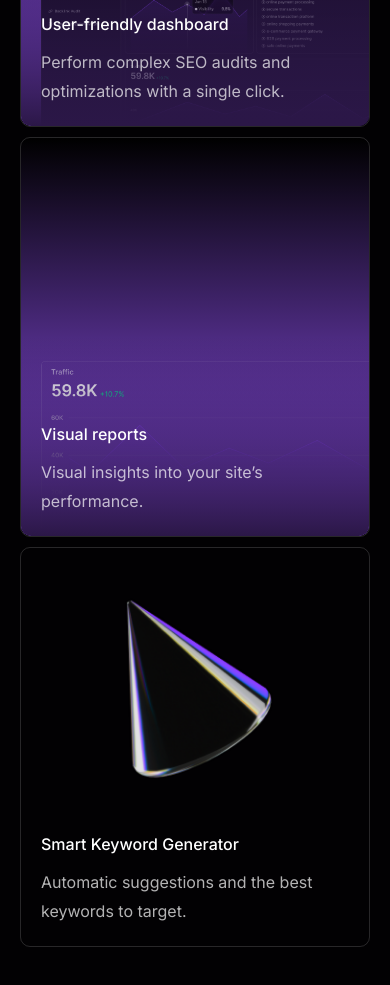
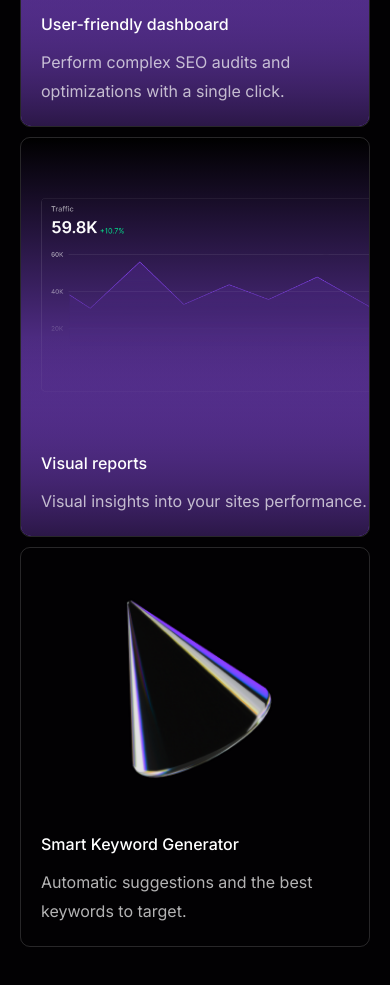
Before and after one commit to Omondi-mutuma/Rank.Ai, a Next.js app: page / in a window 390 px wide. Shown: the part 2720-3705 px from the top of the page. Built offline with nearby package versions, Linux system fonts and the light colour scheme.

Commit message:
Fix grid layout in feature section

```diff
--- a/app/components/Integrations.tsx
+++ b/app/components/Integrations.tsx
@@ -4,7 +4,7 @@ import React from "react";
 const Integrations: React.FC = () => {
   return (
     <section className="flex flex-col gap-[40px] py-[76px] px-[50px] w-full bg-gradient-to-br from-[#190D2E] to-[#020103] rounded-[10px]">
-      <h3 className="font-medium text-[26px] md:text-[56px] md:leading-[65px] leading-[85px] max-w-[360px]">
+      <h3 className="font-medium text-[26px] md:text-[56px] md:leading-[65px] leading-[28px] max-w-[360px]">
         Elevate your SEO efforts.
       </h3>
       <div className="flex flex-col gap-[40px]  md:flex-row md:justify-between md:flex-wrap">
--- a/app/components/ui/BentoItem.tsx
+++ b/app/components/ui/BentoItem.tsx
@@ -1,25 +1,14 @@
+import { features } from "@/constants";
 import Image from "next/image";
 import React from "react";
 
-interface Feature {
-  id: string; // Assuming each feature has a unique ID
-  title: string;
-  subtitle: string;
-  image: string;
-  imgWidth: number;
-  imgHeight: number;
-  hasBackground: boolean;
-  className?: string;
-  position?: string;
-}
-
-const BentoItem: React.FC<{ features: Feature[] }> = ({ features }) => {
+const BentoItem: React.FC = () => {
   return (
     <>
       {features.map((feature) => (
         <div
           key={feature.id}
-          className={`relative col-span- border border-white/15 rounded-[10px] min-h-[400px] p-[20px] ${feature.className} overflow-hidden transition-transform duration-300 `}
+          className={`relative border border-white/15 rounded-[10px] min-h-[400px] p-[20px] ${feature.colSpan}`}
           role="article" // Semantic role for accessibility
         >
           {feature.hasBackground && (
@@ -36,7 +25,7 @@ const BentoItem: React.FC<{ features: Feature[] }> = ({ features }) => {
               height={feature.imgHeight}
               className={`${
                 feature.hasBackground &&
-                "absolute bottom-0 -right-[20px] md:top-[20px] md:left-[20px]"
+                "absolute top-10 -right-[20px] md:top-[20px] md:left-[20px]"
               }`}
               loading="lazy" // Lazy loading for performance
             />
--- a/constants/index.ts
+++ b/constants/index.ts
@@ -30,7 +30,7 @@ interface FeaturesList {
   imgWidth: number;
   imgHeight: number;
   hasBackground: boolean;
-  className?: string;
+  colSpan?: string;
   position?: string;
 }
 
@@ -99,7 +99,7 @@ export const features: FeaturesList[] = [
     title: "SEO goal setting",
     subtitle: "Helps you set and achieve SEO goals with guided assistance.",
     hasBackground: false,
-    className: "col-span-1",
+    colSpan: "col-span-1 sm:col-span-1",
     imgHeight: 206,
     imgWidth: 276,
     position: "flex justify-center items-center",
@@ -111,7 +111,7 @@ export const features: FeaturesList[] = [
     subtitle:
       "Perform complex SEO audits and optimizations with a single click.",
     hasBackground: true,
-    className: "col-span-2",
+    colSpan: "col-span-2",
 
     imgHeight: 652,
     imgWidth: 1098,
@@ -121,9 +121,9 @@ export const features: FeaturesList[] = [
   {
     image: "/app-wide-3x1.png",
     title: "Visual reports",
-    subtitle: "Visual insights into your site’s performance.",
+    subtitle: "Visual insights into your sites performance.",
     hasBackground: true,
-    className: "col-span-2",
+    colSpan: "col-span-2",
 
     imgHeight: 354,
     imgWidth: 633,
@@ -135,7 +135,7 @@ export const features: FeaturesList[] = [
     title: "Smart Keyword Generator",
     subtitle: "Automatic suggestions and the best keywords to target.",
     hasBackground: false,
-    className: "col-span-1",
+    colSpan: "col-span-1",
 
     imgHeight: 244,
     imgWidth: 234,
```
